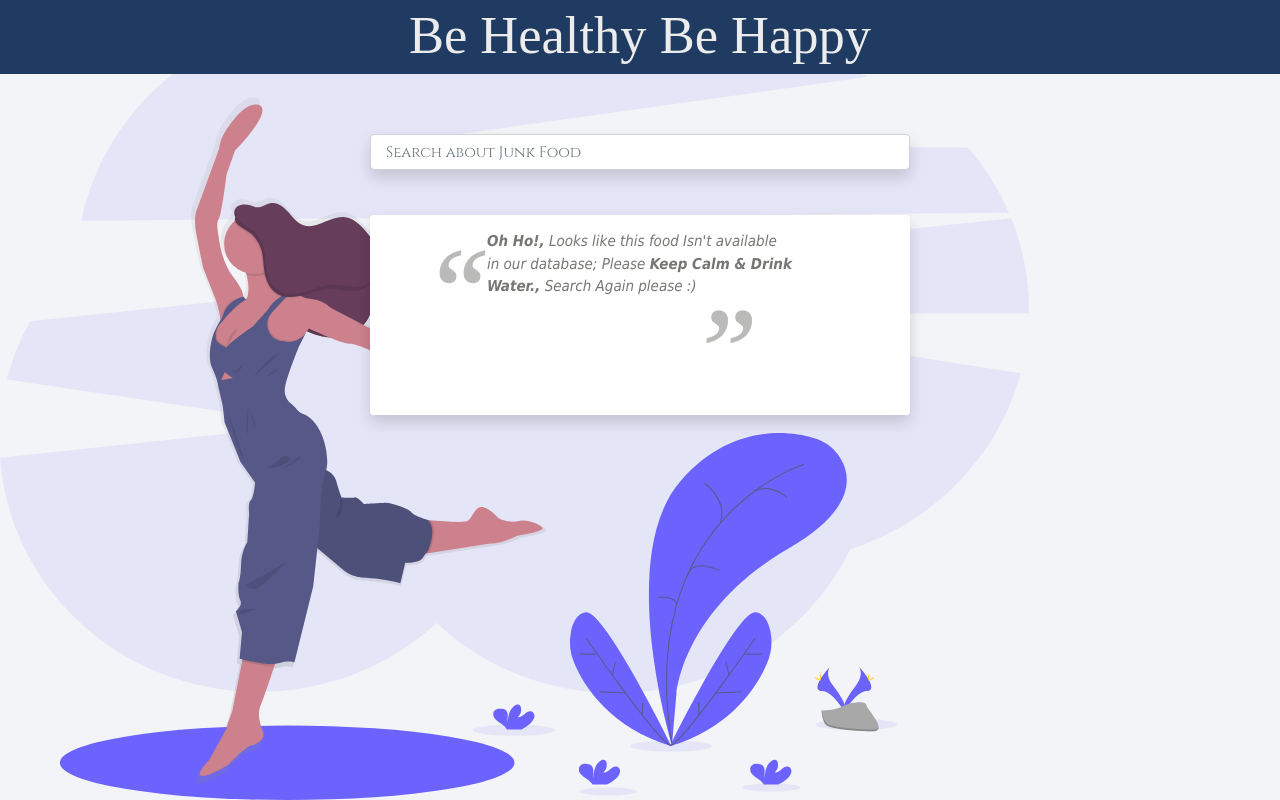
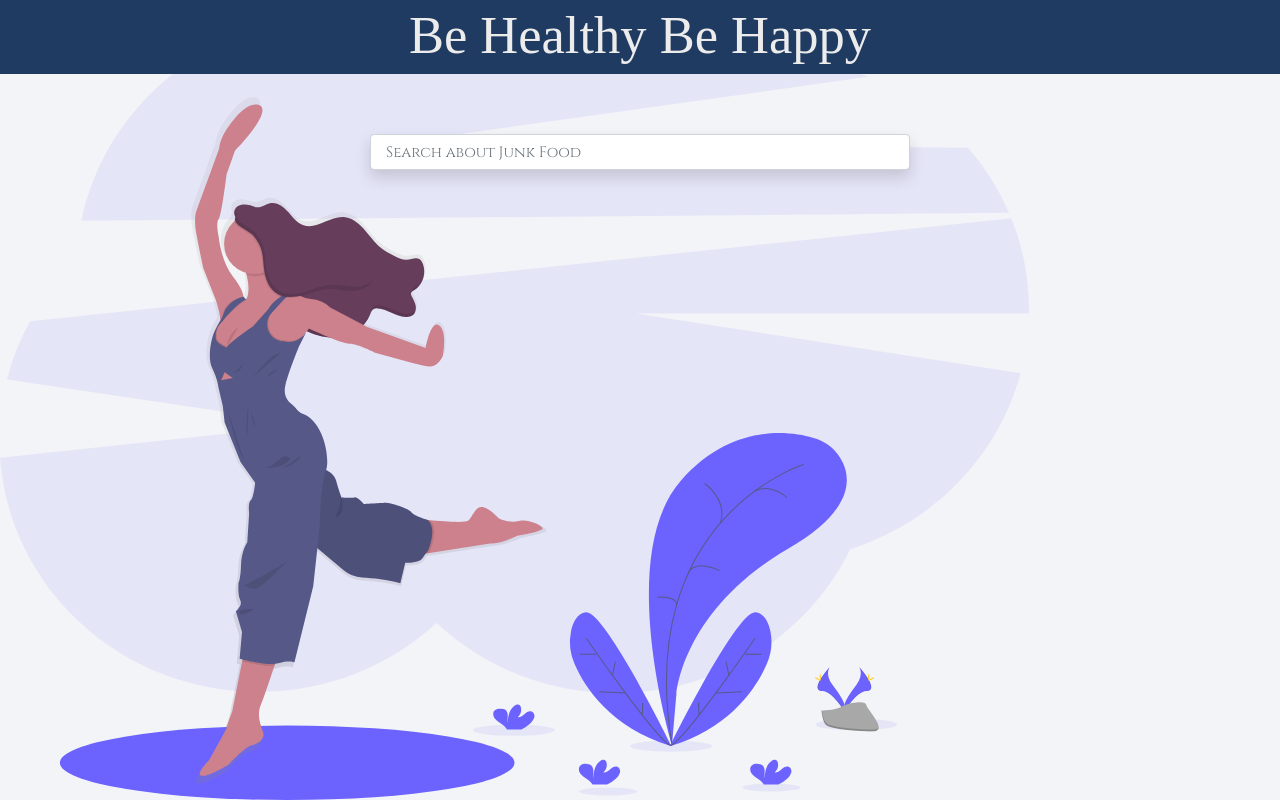
Before and after one commit to RuhanRK/healthy, a React (Create React App) app: page / in a window 1280 px wide. Built offline with nearby package versions, Linux system fonts and the light colour scheme; a web font is replaced by a local one.

Commit message:
Create Hide and show functionality for FoodBox

```diff
--- a/src/App.js
+++ b/src/App.js
@@ -13,7 +13,7 @@ class App extends Component {
                 <Container>
                     <Row>
                         <Col />
-                        <Col sm={12} md={6}>
+                        <Col sm={12} md={12} lg={6}>
                             <SearchBox />
                             <FoodBox />
                         </Col>
--- a/src/components/FoodBox.jsx
+++ b/src/components/FoodBox.jsx
@@ -6,18 +6,24 @@ import BoxText from "./BoxText";
 import NotFoundText from "./NotFoundText";
 
 const FoodBox = props => {
-    console.log(props);
+    if (!props.foodNotFound && !props.selectedFood) {
+        return null;
+    } else {
         return (
             <Media
                 className="bg-info p-3 my-5 shadow  bg-white rounded"
                 style={{ minHeight: "200px" }}
             >
                 <React.Fragment>
-                {/*<BoxText /> */}
+                    {props.selectedFood ? (
+                        <BoxText selectedFood={props.selectedFood} />
+                    ) : (
                         <NotFoundText />
+                    )}
                 </React.Fragment>
             </Media>
         );
+    }
 };
 
 // get state from store
--- a/src/components/NotFoundText.jsx
+++ b/src/components/NotFoundText.jsx
@@ -5,8 +5,9 @@ const NotFoundText = () => {
         <blockquote>
             <p>
                 <strong>Oh Ho!,</strong> Looks like this food Isn't available in
-                our database; Please <strong>Keep Calm & Drink Water.,</strong>{" "}
-                Search Again please :)
+                our database; Please{" "}
+                <strong>Keep Calm & Drink a glass of Water,</strong> Search
+                Again please :)
             </p>
         </blockquote>
     );
--- a/src/index.css
+++ b/src/index.css
@@ -39,7 +39,7 @@ blockquote {
     font-family: Tahoma, sans-serif;
     font-size: 1.2rem;
     width: 60%;
-    margin: 0 auto;
+    margin: auto;
 }
 
 blockquote p {
--- a/src/reducers/index.js
+++ b/src/reducers/index.js
@@ -16,7 +16,7 @@ const foodReducer = (state = initialState, action) => {
                 foodNotFound: false
             };
         case actions.FOOD_NOT_FOUND:
-            return { ...state, foodNotFound: true };
+            return { ...state, foodNotFound: true, selectedFood: null };
         default:
             return state;
     }
```
Lines whose indentation alone changed are shown as unchanged.
